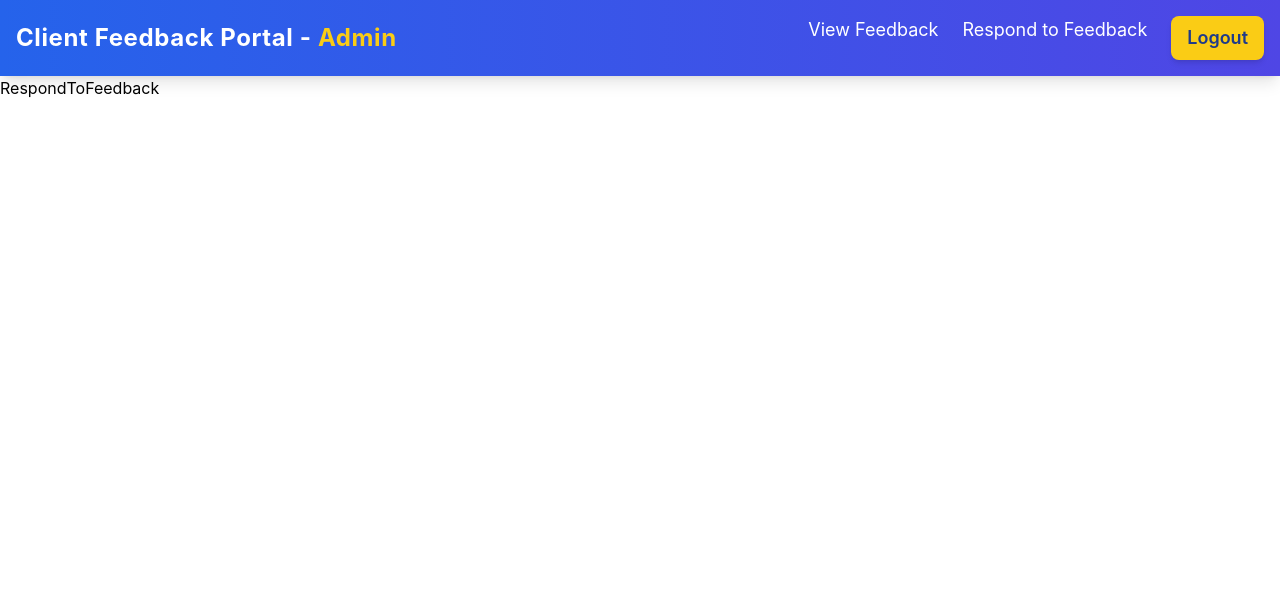
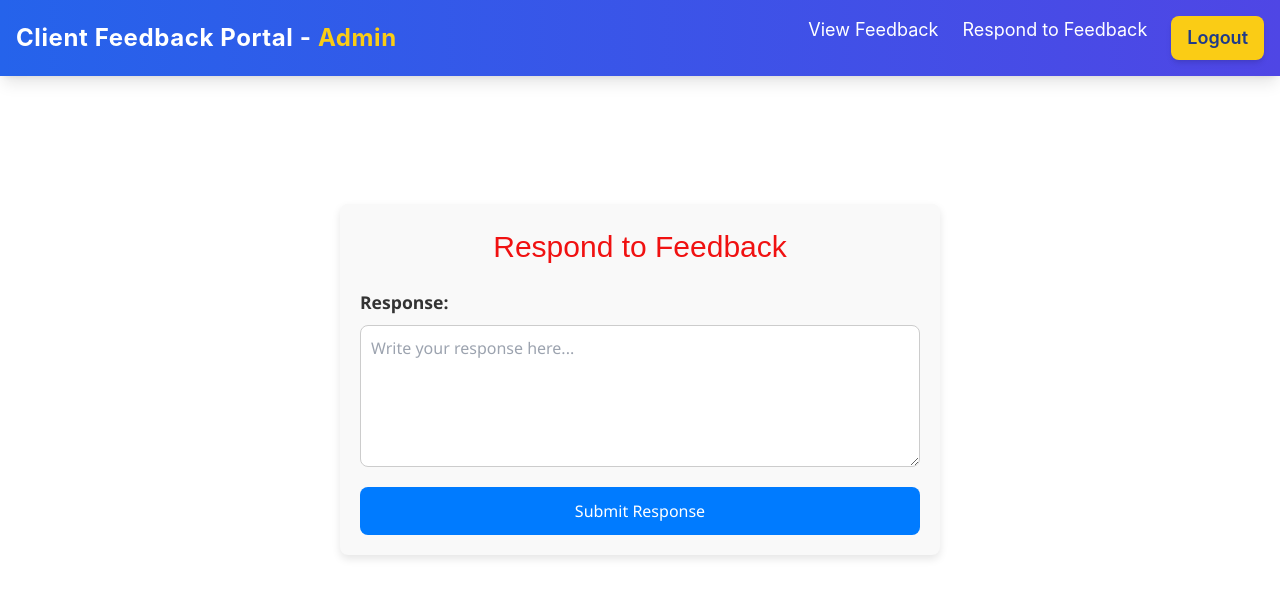
Before and after one commit to Aslamyouseph/xianinfotech-Machine-Test, a React (Create React App) app in the folder client/: page /RespondToFeedback in a window 1280 px wide. Shown: the top 598 px of the page. Built offline with nearby package versions, Linux system fonts and the light colour scheme.

Commit message:
Admin Respond page

```diff
--- a/client/src/AdminCompounts/AdminRespondToFeedback/RespondToFeedback.css
+++ b/client/src/AdminCompounts/AdminRespondToFeedback/RespondToFeedback.css
@@ -0,0 +1,82 @@
+/* RespondToFeedback.css */
+.feedback-container {
+  width: 100%;
+  max-width: 600px;
+  margin: 0 auto;
+  padding: 20px;
+  background-color: #f9f9f9;
+  border-radius: 8px;
+  box-shadow: 0 4px 8px rgba(0, 0, 0, 0.1);
+  margin-top: 10%;
+}
+
+.feedback-header {
+  text-align: center;
+  font-size: 30px;
+  color: #f01111;
+  margin-bottom: 20px;
+  font-family: Arial, sans-serif;
+}
+
+.feedback-form {
+  display: flex;
+  flex-direction: column;
+  gap: 20px;
+}
+
+.form-group {
+  display: flex;
+  flex-direction: column;
+}
+
+.form-label {
+  font-size: 1.1em;
+  font-weight: 600;
+  color: #555;
+  margin-bottom: 10px;
+}
+
+.form-textarea {
+  padding: 10px;
+  font-size: 1em;
+  border: 1px solid #ccc;
+  border-radius: 5px;
+  resize: vertical;
+  transition: border-color 0.3s ease-in-out;
+}
+
+.form-textarea:focus {
+  border-color: #5c9eff;
+  outline: none;
+}
+
+.submit-btn {
+  padding: 10px 20px;
+  font-size: 1.2em;
+  background-color: #5c9eff;
+  color: white;
+  border: none;
+  border-radius: 5px;
+  cursor: pointer;
+  transition: background-color 0.3s ease-in-out;
+}
+
+.submit-btn:hover {
+  background-color: #4789e0;
+}
+
+.submit-btn:focus {
+  outline: none;
+}
+/* Messages */
+.success-msg {
+  color: green;
+  font-weight: bold;
+  text-align: center;
+}
+
+.error-msg {
+  color: red;
+  font-weight: bold;
+  text-align: center;
+}
--- a/client/src/AdminCompounts/AdminRespondToFeedback/RespondToFeedback.js
+++ b/client/src/AdminCompounts/AdminRespondToFeedback/RespondToFeedback.js
@@ -1,9 +1,73 @@
-import React from "react";
+import React, { useState } from "react";
+import "./RespondToFeedback.css";
+import { useNavigate, useParams } from "react-router-dom";
 
 function RespondToFeedback() {
+  const { id } = useParams();
+  const [response, setResponse] = useState("");
+  const navigate = useNavigate();
+  const [successMessage, setSuccessMessage] = useState("");
+  const [error, setError] = useState("");
+
+  const handleChange = (e) => {
+    setResponse(e.target.value);
+  };
+
+  const handleSubmit = async (e) => {
+    e.preventDefault();
+
+    try {
+      const res = await fetch(
+        `http://localhost:5000/api/admin/FeedBackResponse/${id}`,
+        {
+          method: "PUT",
+          headers: {
+            "Content-Type": "application/json",
+          },
+          credentials: "include",
+          body: JSON.stringify({ response }), // Send JSON body
+        }
+      );
+
+      if (!res.ok) throw new Error("Failed to update Feedback Response.");
+      setSuccessMessage("Feedback Response submitted successfully!");
+      setTimeout(() => navigate("/AdminHome"), 2000);
+    } catch (error) {
+      console.error("Error updating Feedback Response:", error);
+      setError("Failed to update Feedback Response. Please try again.");
+    }
+  };
+
   return (
-    <div>
-      <h1>RespondToFeedback</h1>
+    <div className="feedback-container">
+      <h2 className="feedback-header">Respond to Feedback</h2>
+
+      {successMessage && <p className="success-msg">{successMessage}</p>}
+      {error && <p className="error-msg">{error}</p>}
+
+      <form className="feedback-form" onSubmit={handleSubmit}>
+        <div className="form-group">
+          <label htmlFor="response" className="form-label">
+            Response:
+          </label>
+          <textarea
+            id="response"
+            name="response"
+            value={response}
+            onChange={handleChange}
+            placeholder="Write your response here..."
+            className="form-textarea"
+            rows="5"
+            required
+          ></textarea>
+        </div>
+
+        <div className="form-group">
+          <button type="submit" className="submit-btn">
+            Submit Response
+          </button>
+        </div>
+      </form>
     </div>
   );
 }
```
